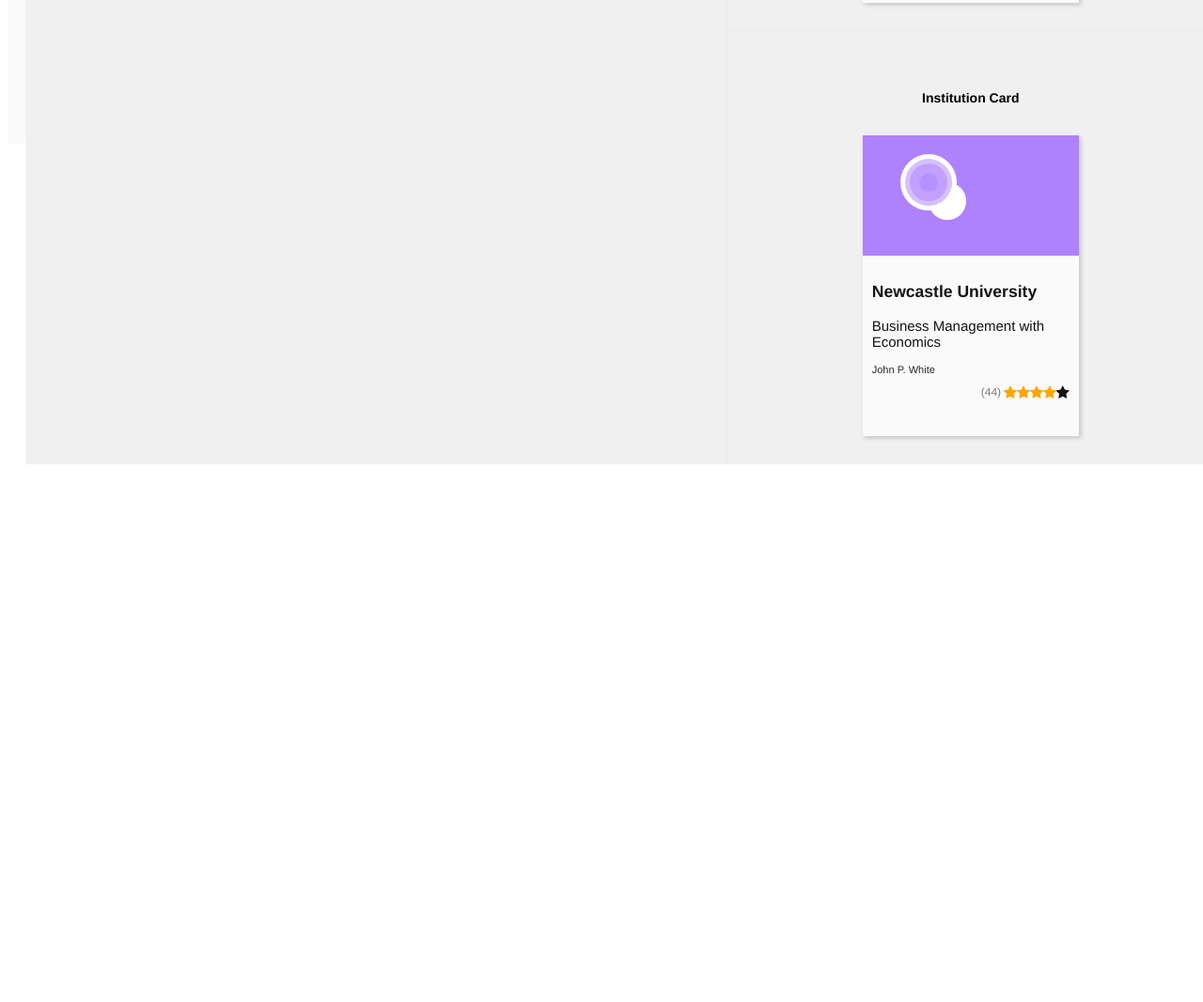
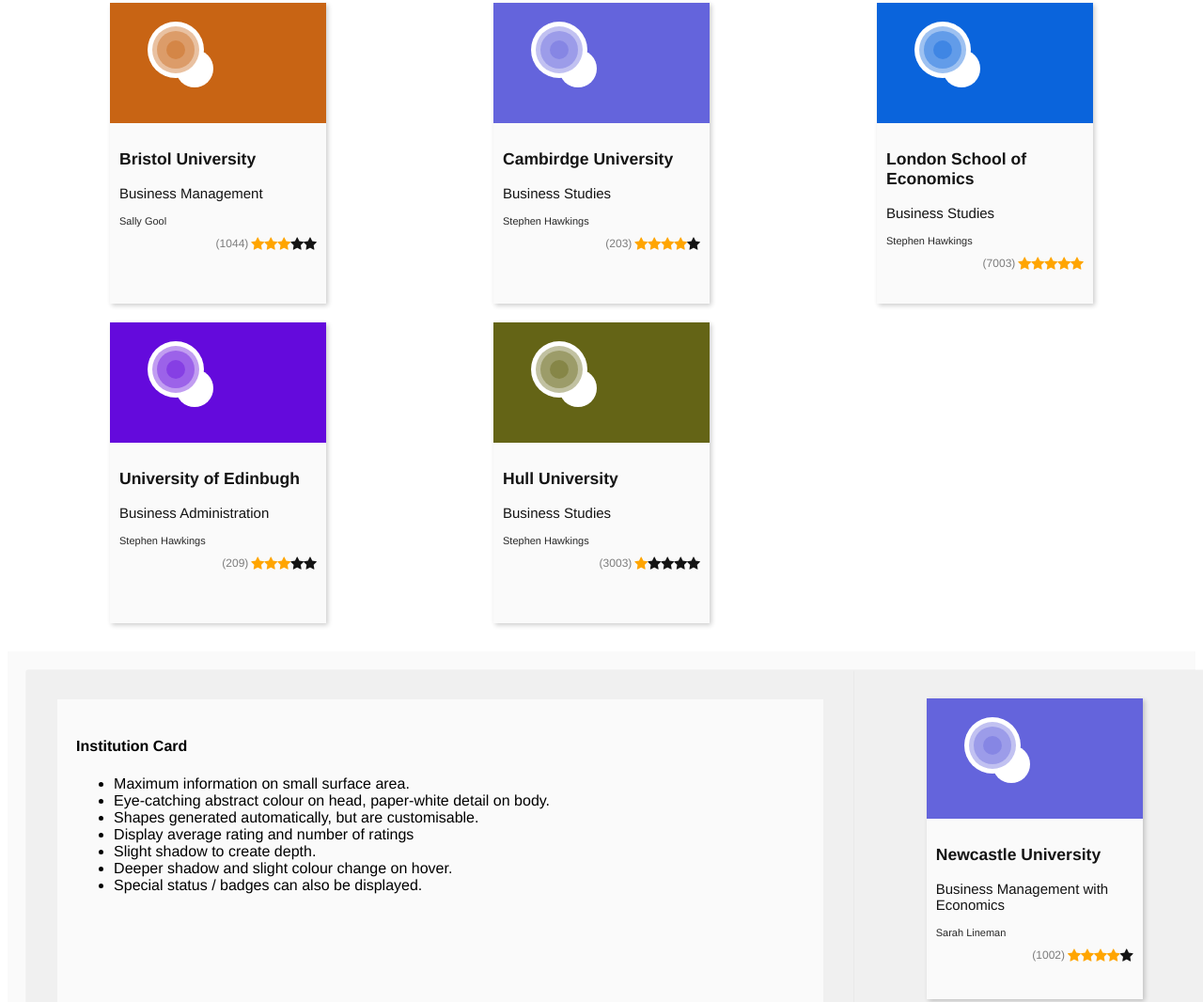
Before and after one commit to samhinton88/samhinton88.github.io, a React app: page / in a window 1280 px wide. Shown: the part 919-1985 px from the top of the page at 94% size. Before the commit the page ends 1413 px from the top, so only its background shows below. Built offline with nearby package versions, Linux system fonts and the light colour scheme.

Commit message:
add list view

```diff
--- a/src/apidemy/App/index.js
+++ b/src/apidemy/App/index.js
@@ -29,7 +29,22 @@
           }
         >
           <h2 style={{fontSize: '42px'}}>Apidemy</h2>
-          <input className='search-bar'/>
+          <input className='search-bar' placeholder='search courses and schools...'/>
+
+        </div>
+        <div className='search-result-container-wrapper'>
+          <div className='search-result-container'>
+            {[
+              {style: {r: 100, g: 100, b: 220}, isTop: true, institutionName: 'Oxford University', courseName: 'Business Studies', rating: 4, noOfRatings: 2003, author: 'Alice Stevens'},
+              {style: {r: 200, g: 100, b: 100}, institutionName: 'University of Exeter', courseName: 'Business Studies', rating: 4, noOfRatings: 2003, author: 'Stephen Hawkings'},
+              {style: {r: 100, g: 230, b: 50}, institutionName: 'Oxford University', courseName: 'Business Studies with Business English', rating: 2, noOfRatings: 403, author: 'Stephen Hawkings'},
+              {style: {r: 200, g: 100, b: 20}, institutionName: 'Bristol University', courseName: 'Business Management', rating: 3, noOfRatings: 1044, author: 'Sally Gool'},
+              {style: {r: 100, g: 100, b: 220}, institutionName: 'Cambirdge University', courseName: 'Business Studies', rating: 4, noOfRatings: 203, author: 'Stephen Hawkings'},
+              {style: {r: 10, g: 100, b: 220}, institutionName: 'London School of Economics', courseName: 'Business Studies', rating: 5, noOfRatings: 7003, author: 'Stephen Hawkings'},
+              {style: {r: 100, g: 10, b: 220}, institutionName: 'University of Edinbugh', courseName: 'Business Administration', rating: 3, noOfRatings: 209, author: 'Stephen Hawkings'},
+              {style: {r: 100, g: 100, b: 22}, institutionName: 'Hull University', courseName: 'Business Studies', rating: 1, noOfRatings: 3003, author: 'Stephen Hawkings'},
+             ].map((s) => <div className='search-result-item-container'><InstitutionCard data={s} /></div>)}
+          </div>
 
         </div>
         <div className='wrapper-light-grey'>
--- a/src/apidemy/App/style.css
+++ b/src/apidemy/App/style.css
@@ -9,3 +9,22 @@
   font-size: 15px;
   color: rgba(0, 0, 0, 0.7);
 }
+
+.search-result-container {
+  display: grid;
+  grid-template-columns: auto auto auto;
+  grid-gap: 20px;
+  padding: 30px;
+}
+
+.search-result-container-wrapper {
+
+}
+
+.search-result-item-container {
+  width: 100%;
+  height: 100%;
+  display: flex;
+  justify-content: center;
+  align-items: center;
+}
--- a/src/apidemy/components/DisplayBoard/index.js
+++ b/src/apidemy/components/DisplayBoard/index.js
@@ -5,17 +5,59 @@
 
   render() {
     console.log(this.props)
+    // const { style, institutionName, courseName, author, rating, noOfRatings } = this.props.data;
     return (
       <div className='display-board'>
         <div className='primary-item display-board-item'>
-
+          <div className='component-description'>
+            <h4>Institution Card</h4>
+            <ul>
+              <li>Maximum information on small surface area.</li>
+              <li>Eye-catching abstract colour on head, paper-white detail on body.</li>
+              <li>Shapes generated automatically, but are customisable.</li>
+              <li>Display average rating and number of ratings</li>
+              <li>Slight shadow to create depth.</li>
+              <li>Deeper shadow and slight colour change on hover.</li>
+              <li>Special status / badges can also be displayed.</li>
+            </ul>
+          </div>
         </div>
         <div className='secondary-item-one display-board-item'>
-          {<this.props.secondarytwo />}
+          {<this.props.secondarytwo
+            data={
+            {
+              institutionName: 'Newcastle University',
+              courseName: 'Business Management with Economics',
+              author: 'Sarah Lineman',
+              style: {
+                r: 100,
+                g: 100,
+                b: 220,
+              },
+              rating: 4,
+              noOfRatings: 1002
+            }
+          }/>}
         </div>
         <div className='secondary-item-two display-board-item'>
           <h6>Institution Card</h6>
-          {<this.props.secondarytwo />}
+          {<this.props.secondarytwo
+            data={
+              {
+                institutionName: 'University of York',
+                courseName: 'Introduction to Contract Law',
+                author: 'John P. White',
+                style: {
+                  r: 220,
+                  g: 100,
+                  b: 100
+                },
+                rating: 5,
+                noOfRatings: 2445,
+                isTop: true
+              }
+            }
+            />}
         </div>
       </div>
     )
--- a/src/apidemy/components/DisplayBoard/style.css
+++ b/src/apidemy/components/DisplayBoard/style.css
@@ -42,3 +42,10 @@
 .display-board-item > h6 {
   font-size: 14px;
 }
+
+.component-description {
+  background: rgba(250, 250, 250, 1);
+  width: 90%;
+  height: 90%;
+  padding: 20px;
+}
--- a/src/apidemy/components/InstitutionCard/index.js
+++ b/src/apidemy/components/InstitutionCard/index.js
@@ -3,45 +3,59 @@
 
 class InstitutionCard extends Component {
 
+
   renderGraphic = () => {
 
+    const { style: { r, g, b}} = this.props.data;
 
-    return [10, 20, 25].map((r) => {
+    return [10, 20, 25].map((rad) => {
       return (
         <circle
           cx='70'
           cy='50'
-          r={`${r}`}
-          fill='rgba(174, 129, 255, 0.5)'
+          r={`${rad}`}
+          fill={`rgba(${r},${g}, ${b}, 0.4)`}
         />
       )
     })
   }
 
+  renderStars = () => {
+    const { rating, courseName } = this.props.data;
+    const output = [];
+
+    for (let i=0; i<rating; i++) {
+      output.push(<span key={i + courseName} className='fa fa-star checked' />)
+    }
+
+    for (let i=0; i<(5 - rating); i++) {
+      output.push(<span key={i + 5 + courseName} className='fa fa-star' />)
+    }
+    return output;
+  }
+
   render() {
-    // const { style } = this.data;
+    const { style: {r, g, b}, isTop, institutionName, courseName, author, rating, noOfRatings } = this.props.data;
 
     return (
       <div className='institution-card'>
-        <div className='institution-card-head'>
+        <div className='institution-card-head' style={{background: `rgba(${r},${g}, ${b}, 1)`}}>
           <svg height='100' width='200'>
             <circle cx='70' cy='50' r='30' fill='white'/>
             <circle cx='90' cy='70' r='20' fill='white'/>
             {this.renderGraphic()}
+            {isTop ? <text x='130' y='40' r='5' fill='white' style={{font: 'bold 10px helvetica'}}>TOP SCHOOL</text> : ''}
+            {isTop ? <span className='fa fa-certificate'>{'\f0a3'}</span>: ''}
           </svg>
         </div>
         <div className='institution-card-body'>
           <div className='institution-card-body-merchandising'>
-            <h3>Newcastle University</h3>
-            <p>Business Management with Economics</p>
-            <p className='author-text'>John P. White</p>
+            <h3>{institutionName}</h3>
+            <p>{courseName}</p>
+            <p className='author-text'>{author}</p>
             <div className='institution-card-rating'>
-              <span className='rating'>(44)</span>
-              <span className='fa fa-star checked'/>
-              <span className='fa fa-star checked'/>
-              <span className='fa fa-star checked'/>
-              <span className='fa fa-star checked'/>
-              <span className='fa fa-star'/>
+              <span className='rating'>({noOfRatings})</span>
+              {this.renderStars()}
             </div>
           </div>
         </div>
--- a/src/apidemy/components/NavBarTop/index.js
+++ b/src/apidemy/components/NavBarTop/index.js
@@ -10,8 +10,16 @@
           <div className='avatar'></div>
 
         </div>
-        <div className='nar-bar-right'>
-          <p>My courses</p>
+        <div className='nav-bar-right'>
+          <div>
+            <svg width='100' height='50'>
+              <circle cx='21' cy='25' r='20' fill='transparent' stroke='rgba(0, 0, 0, 0.5)'/>
+              <text x='6' y='28' style={{font: 'bold 10px helvetica'}}>SHOP</text>
+            </svg>
+          </div>
+          <div>
+            <span className='user-courses-link'>My Courses</span>
+          </div>
 
         </div>
       </div>
--- a/src/apidemy/components/NavBarTop/style.css
+++ b/src/apidemy/components/NavBarTop/style.css
@@ -13,3 +13,15 @@
   width: 50px;
   height: 50px;
 }
+
+.nav-bar-right {
+  display: flex;
+  flex-direction: row;
+  align-items: center;
+}
+
+.user-courses-link {
+  margin-right: 10px;
+  font: 15px helvetica ;
+  color: rgba(0, 0, 0, 0.6);
+}
```
